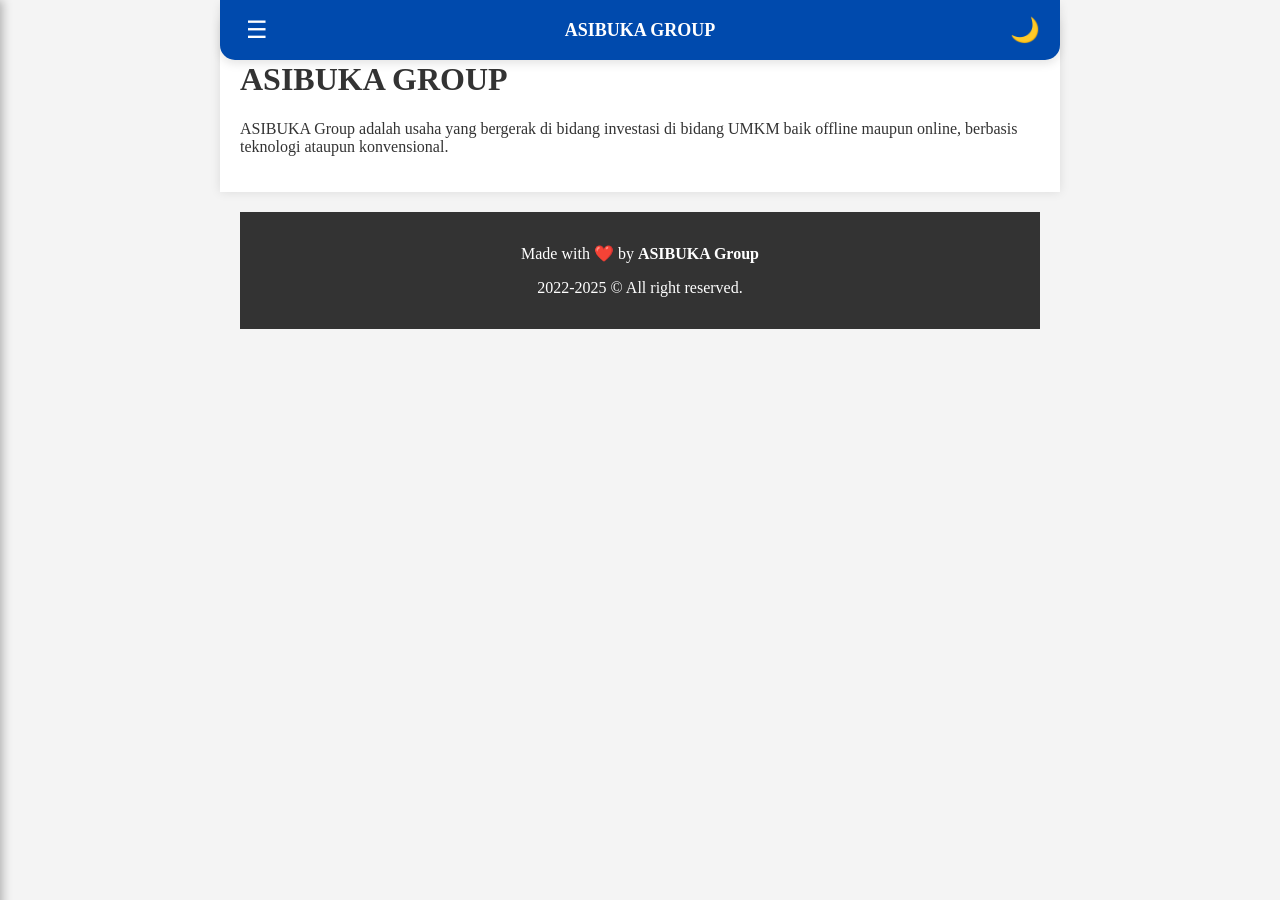
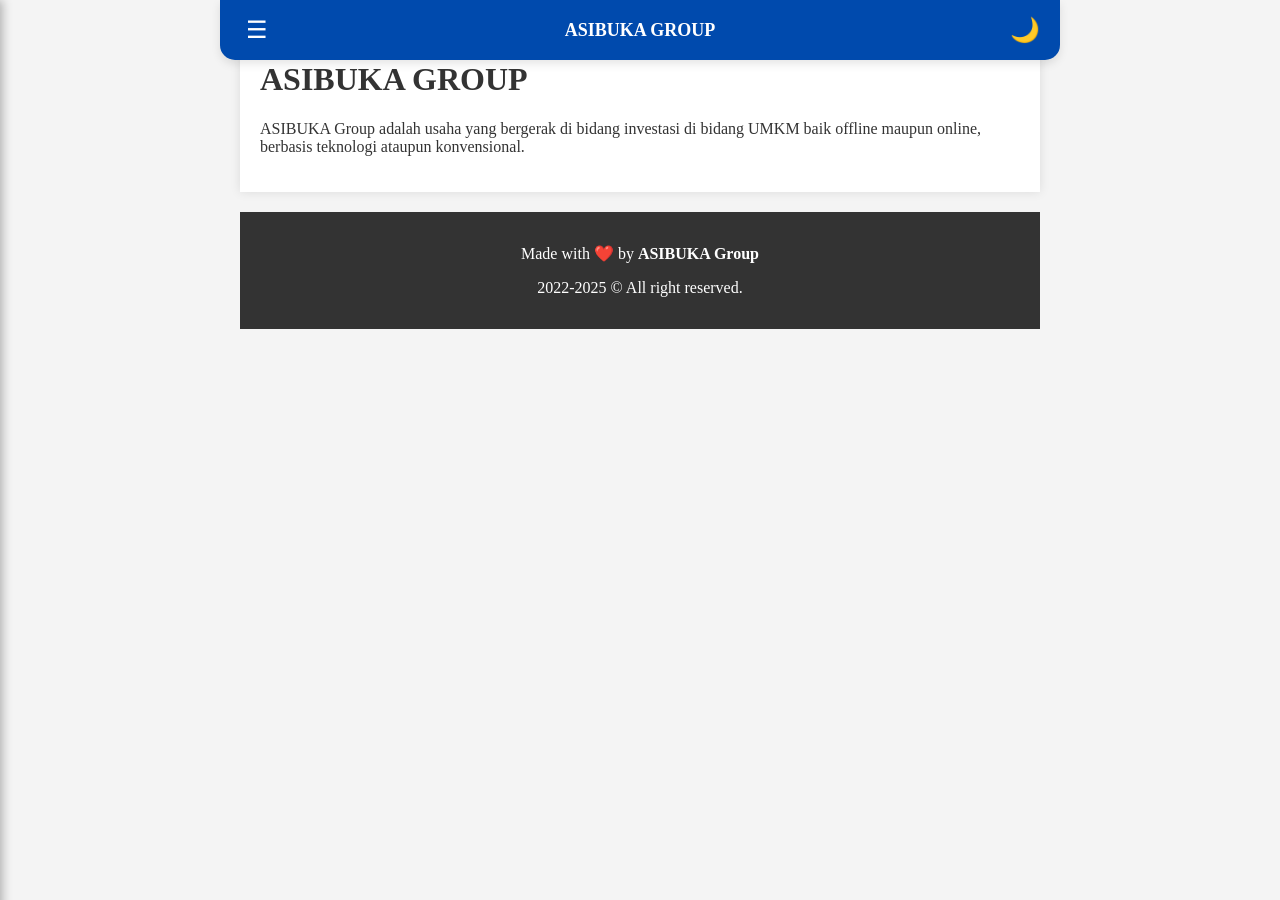
Before and after one commit to asibukagroup/asibukagroup.github.io, a Jekyll site: the page built from index.md, in a window 1280 px wide. Built offline with Jekyll 4.4.1, drawn with Linux system fonts in a browser that asks for light colours.

Commit message:
Update style.css

```diff
--- a/_includes/style.css
+++ b/_includes/style.css
@@ -1,4 +1,4 @@
-body{background-color:#f4f4f4;color:#333;transition:.3s ease-in-out;margin:0 auto}
+body{background-color:#f4f4f4;color:#333;transition:.3s ease-in-out;margin:0 auto;max-width:800px}
 /* Dark Mode */
 body.dark-mode{background-color:#1e1e1e;color:#f4f4f4}
 /* Floating Navbar - Full Width */
```
